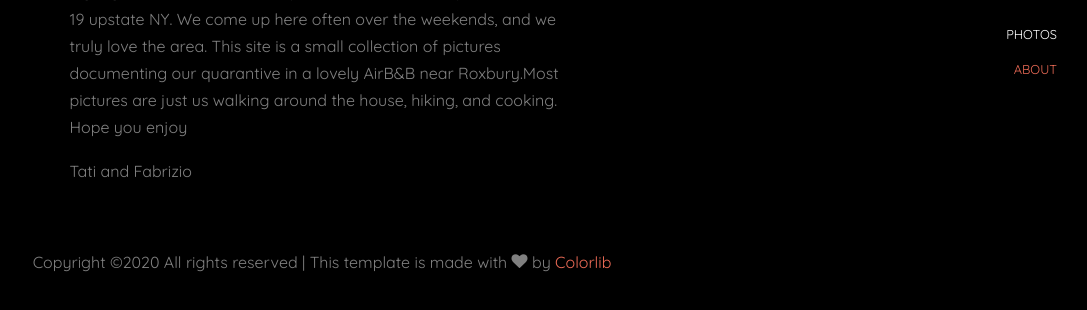
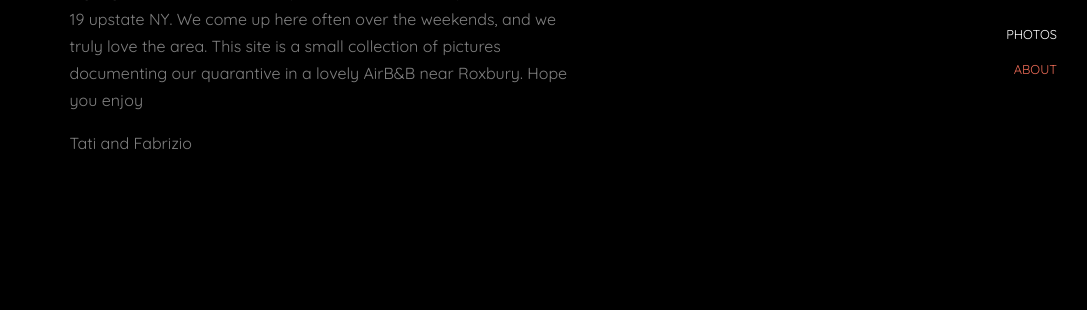
Before and after one commit to fabriziotiso/catskillsquarantine, a plain HTML site: page bio.html in a window 1280 px wide. Shown: the part 108-418 px from the top of the page, without its empty margins (193-1280 px from the left). Drawn offline with Linux system fonts and the light colour scheme; files whose address does not match are found by name.

Commit message:
small updates

```diff
--- a/bio.html
+++ b/bio.html
@@ -62,7 +62,7 @@
 
           <div class="row" data-aos="fade-up">
             <div class="col-md-12">
-              <p>My my wife and I decided to spend the self isolation period of covid-19 upstate NY. We come up here often over the weekends, and we truly love the area. This site is a small collection of pictures documenting our quarantive in a lovely AirB&B near Roxbury.Most pictures are just us walking around the house, hiking, and cooking. Hope you enjoy</p>
+              <p>My my wife and I decided to spend the self isolation period of covid-19 upstate NY. We come up here often over the weekends, and we truly love the area. This site is a small collection of pictures documenting our quarantive in a lovely AirB&B near Roxbury. Hope you enjoy</p>
               <p cass="mt-4">Tati and Fabrizio</p>
             </div>
           </div>
@@ -70,11 +70,11 @@
 
       </div>
 
-      <div class="row justify-content-center">
+      <div class="row justify-content-center black">
         <div class="col-md-12 text-center py-5">
-          <p>
+          <p class="black">
         <!-- Link back to Colorlib can't be removed. Template is licensed under CC BY 3.0. -->
-        Copyright &copy;<script>document.write(new Date().getFullYear());</script> All rights reserved | This template is made with <i class="icon-heart" aria-hidden="true"></i> by <a href="https://colorlib.com" target="_blank" >Colorlib</a>
+        Copyright &copy;<script>document.write(new Date().getFullYear());</script> All rights reserved | This template is made with <i class="icon-heart" aria-hidden="true"></i> by <a class="black" href="https://colorlib.com" target="_blank" >Colorlib</a>
         <!-- Link back to Colorlib can't be removed. Template is licensed under CC BY 3.0. -->
       </p>
         </div>
--- a/css/style.css
+++ b/css/style.css
@@ -759,3 +759,12 @@ h1, h2, h3, h4, h5,
     .custom-pagination a:hover {
       background: #ef6c57;
       color: #fff; }
+
+
+p.black {
+  color: black;
+}
+
+a.black {
+  color: black;
+}
```
Also changed, not shown: index.html (+2 -2 lines).
